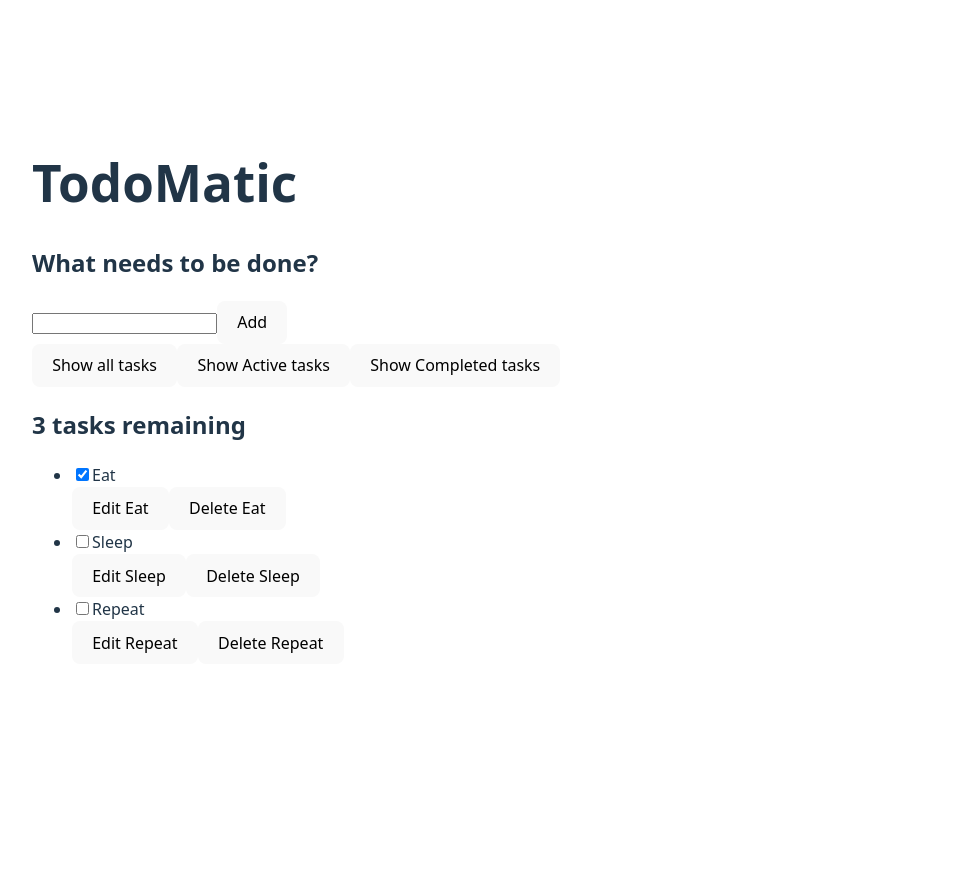
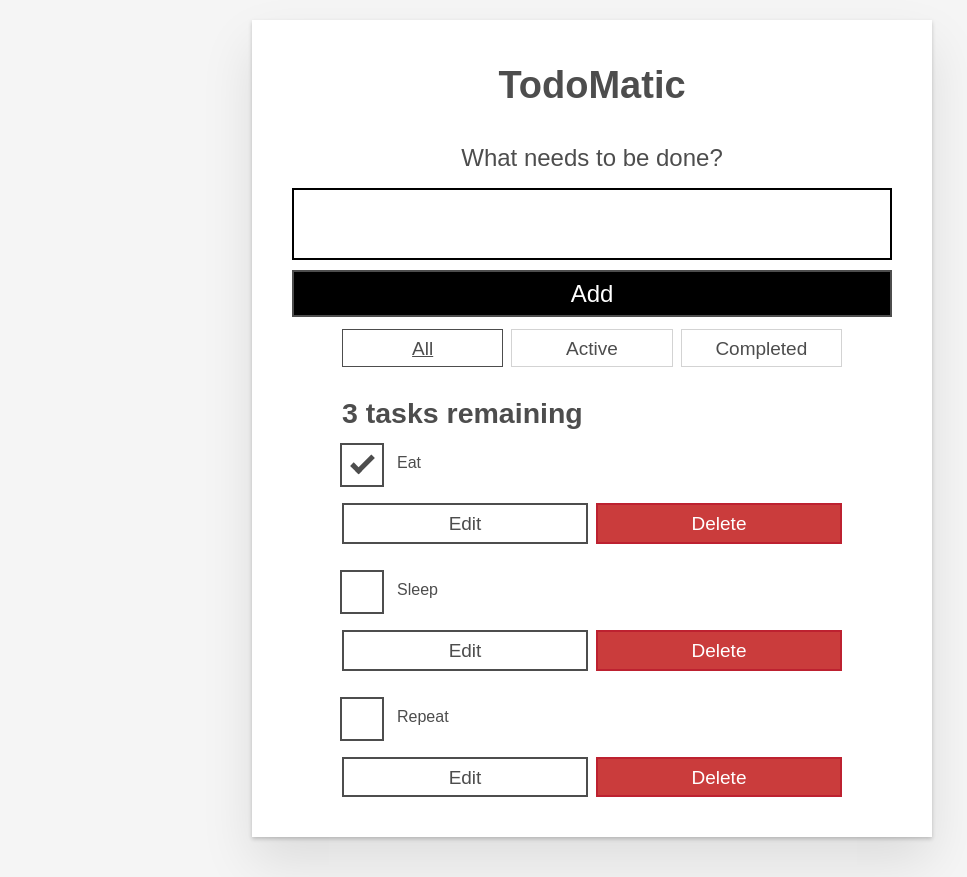
Before and after one commit to tossia/mon-todo-react, a React (Vite) app: page / in a window 1280 px wide. Shown: the whole page, without its empty margins (48-1015 px from the left). Before the commit the page ends 800 px from the top, so only its background shows below. Built offline with nearby package versions, Linux system fonts and the light colour scheme.

Commit message:
monolith and decorated

```diff
--- a/src/index.css
+++ b/src/index.css
@@ -1,68 +1,296 @@
-:root {
-  font-family: system-ui, Avenir, Helvetica, Arial, sans-serif;
-  line-height: 1.5;
-  font-weight: 400;
-
-  color-scheme: light dark;
-  color: rgba(255, 255, 255, 0.87);
-  background-color: #242424;
-
-  font-synthesis: none;
-  text-rendering: optimizeLegibility;
-  -webkit-font-smoothing: antialiased;
-  -moz-osx-font-smoothing: grayscale;
+/* Resets */
+*,
+*::before,
+*::after {
+  box-sizing: border-box;
 }
-
-a {
-  font-weight: 500;
-  color: #646cff;
-  text-decoration: inherit;
+*:focus-visible {
+  outline: 3px dashed #228bec;
+  outline-offset: 0;
 }
-a:hover {
-  color: #535bf2;
+html {
+  font: 62.5% / 1.15 sans-serif;
 }
-
+h1,
+h2 {
+  margin-bottom: 0;
+}
+ul {
+  list-style: none;
+  padding: 0;
+}
+button {
+  -moz-osx-font-smoothing: inherit;
+  -webkit-font-smoothing: inherit;
+  appearance: none;
+  background: transparent;
+  border: none;
+  color: inherit;
+  font: inherit;
+  line-height: normal;
+  margin: 0;
+  overflow: visible;
+  padding: 0;
+  width: auto;
+}
+button::-moz-focus-inner {
+  border: 0;
+}
+button,
+input,
+optgroup,
+select,
+textarea {
+  font-family: inherit;
+  font-size: 100%;
+  line-height: 1.15;
+  margin: 0;
+}
+button,
+input {
+  overflow: visible;
+}
+input[type="text"] {
+  border-radius: 0;
+}
 body {
-  margin: 0 5rem;
-  display: flex;
-  place-items: center;
-  min-width: 320px;
-  min-height: 100vh;
+  background-color: #f5f5f5;
+  color: #4d4d4d;
+  font:
+    1.6rem/1.25 Arial,
+    sans-serif;
+  margin: 0 auto;
+  max-width: 68rem;
+  width: 100%;
 }
-
-h1 {
-  font-size: 3.2em;
-  line-height: 1.1;
-}
-
-button {
-  border-radius: 8px;
-  border: 1px solid transparent;
-  padding: 0.6em 1.2em;
-  font-size: 1em;
-  font-weight: 500;
-  font-family: inherit;
-  background-color: #1a1a1a;
-  cursor: pointer;
-  transition: border-color 0.25s;
-}
-button:hover {
-  border-color: #646cff;
-}
-button:focus,
-button:focus-visible {
-  outline: 4px auto -webkit-focus-ring-color;
-}
-
-@media (prefers-color-scheme: light) {
-  :root {
-    color: #213547;
-    background-color: #ffffff;
-  }
-  a:hover {
-    color: #747bff;
-  }
-  button {
-    background-color: #f9f9f9;
+@media screen and (min-width: 620px) {
+  body {
+    font-size: 1.9rem;
+    line-height: 1.31579;
   }
 }
+/* End resets */
+/* Global styles */
+.form-group > input[type="text"] {
+  display: inline-block;
+  margin-top: 0.4rem;
+}
+.btn {
+  border: 0.2rem solid #4d4d4d;
+  cursor: pointer;
+  padding: 0.8rem 1rem 0.7rem;
+  text-transform: capitalize;
+}
+.btn.toggle-btn {
+  border-color: #d3d3d3;
+  border-width: 1px;
+}
+.btn.toggle-btn[aria-pressed="true"] {
+  border-color: #4d4d4d;
+  text-decoration: underline;
+}
+.btn__danger {
+  background-color: #ca3c3c;
+  border-color: #bd2130;
+  color: #fff;
+}
+.btn__filter {
+  border-color: lightgrey;
+}
+.btn__primary {
+  background-color: #000;
+  color: #fff;
+}
+.btn-group {
+  display: flex;
+  justify-content: space-between;
+}
+.btn-group > * {
+  flex: 1 1 49%;
+}
+.btn-group > * + * {
+  margin-left: 0.8rem;
+}
+.label-wrapper {
+  flex: 0 0 100%;
+  margin: 0;
+  text-align: center;
+}
+.visually-hidden {
+  clip: rect(1px 1px 1px 1px);
+  clip: rect(1px, 1px, 1px, 1px);
+  height: 1px;
+  overflow: hidden;
+  position: absolute !important;
+  white-space: nowrap;
+  width: 1px;
+}
+[class*="stack"] > * {
+  margin-bottom: 0;
+  margin-top: 0;
+}
+.stack-small > * + * {
+  margin-top: 1.25rem;
+}
+.stack-large > * + * {
+  margin-top: 2.5rem;
+}
+@media screen and (min-width: 550px) {
+  .stack-small > * + * {
+    margin-top: 1.4rem;
+  }
+  .stack-large > * + * {
+    margin-top: 2.8rem;
+  }
+}
+.stack-exception {
+  margin-top: 1.2rem;
+}
+/* End global styles */
+/* General app styles */
+.todoapp {
+  background: #fff;
+  box-shadow:
+    0 2px 4px 0 rgb(0 0 0 / 20%),
+    0 2.5rem 5rem 0 rgb(0 0 0 / 10%);
+  margin: 2rem 0 4rem 0;
+  padding: 1rem;
+  position: relative;
+}
+@media screen and (min-width: 550px) {
+  .todoapp {
+    padding: 4rem;
+  }
+}
+.todoapp > * {
+  margin-left: auto;
+  margin-right: auto;
+  max-width: 50rem;
+}
+.todoapp > form {
+  max-width: 100%;
+}
+.todoapp > h1 {
+  display: block;
+  margin: 0;
+  margin-bottom: 1rem;
+  max-width: 100%;
+  text-align: center;
+}
+.label__lg {
+  line-height: 1.01567;
+  font-weight: 300;
+  margin-bottom: 1rem;
+  padding: 0.8rem;
+  text-align: center;
+}
+.input__lg {
+  border: 2px solid #000;
+  padding: 2rem;
+}
+.input__lg:focus-visible {
+  border-color: #4d4d4d;
+  box-shadow: inset 0 0 0 2px;
+}
+[class*="__lg"] {
+  display: inline-block;
+  font-size: 1.9rem;
+  width: 100%;
+}
+[class*="__lg"]:not(:last-child) {
+  margin-bottom: 1rem;
+}
+@media screen and (min-width: 620px) {
+  [class*="__lg"] {
+    font-size: 2.4rem;
+  }
+}
+/* End general app styles */
+/* Todo item styles */
+.todo {
+  display: flex;
+  flex-direction: row;
+  flex-wrap: wrap;
+}
+.todo > * {
+  flex: 0 0 100%;
+}
+.todo-text {
+  border: 2px solid #565656;
+  min-height: 4.4rem;
+  padding: 0.4rem 0.8rem;
+  width: 100%;
+}
+.todo-text:focus-visible {
+  box-shadow: inset 0 0 0 2px;
+}
+/* End todo item styles */
+/* Checkbox styles */
+.c-cb {
+  -webkit-font-smoothing: antialiased;
+  box-sizing: border-box;
+  clear: left;
+  display: block;
+  font-family: Arial, sans-serif;
+  font-size: 1.6rem;
+  font-weight: 400;
+  line-height: 1.25;
+  min-height: 44px;
+  padding-left: 40px;
+  position: relative;
+}
+.c-cb > label::before,
+.c-cb > input[type="checkbox"] {
+  box-sizing: border-box;
+  height: 44px;
+  left: -2px;
+  top: -2px;
+  width: 44px;
+}
+.c-cb > input[type="checkbox"] {
+  -webkit-font-smoothing: antialiased;
+  cursor: pointer;
+  margin: 0;
+  opacity: 0;
+  position: absolute;
+  z-index: 1;
+}
+.c-cb > label {
+  cursor: pointer;
+  display: inline-block;
+  font-family: inherit;
+  font-size: inherit;
+  line-height: inherit;
+  margin-bottom: 0;
+  padding: 8px 15px 5px;
+  touch-action: manipulation;
+}
+.c-cb > label::before {
+  background: transparent;
+  border: 2px solid currentcolor;
+  content: "";
+  position: absolute;
+}
+.c-cb > input[type="checkbox"]:focus-visible + label::before {
+  border-width: 4px;
+  outline: 3px dashed #228bec;
+}
+.c-cb > label::after {
+  background: transparent;
+  border: solid;
+  border-width: 0 0 5px 5px;
+  border-top-color: transparent;
+  box-sizing: content-box;
+  content: "";
+  height: 7px;
+  left: 9px;
+  opacity: 0;
+  position: absolute;
+  top: 11px;
+  transform: rotate(-45deg);
+  width: 18px;
+}
+.c-cb > input[type="checkbox"]:checked + label::after {
+  opacity: 1;
+}
+/* End checkbox styles */
```
